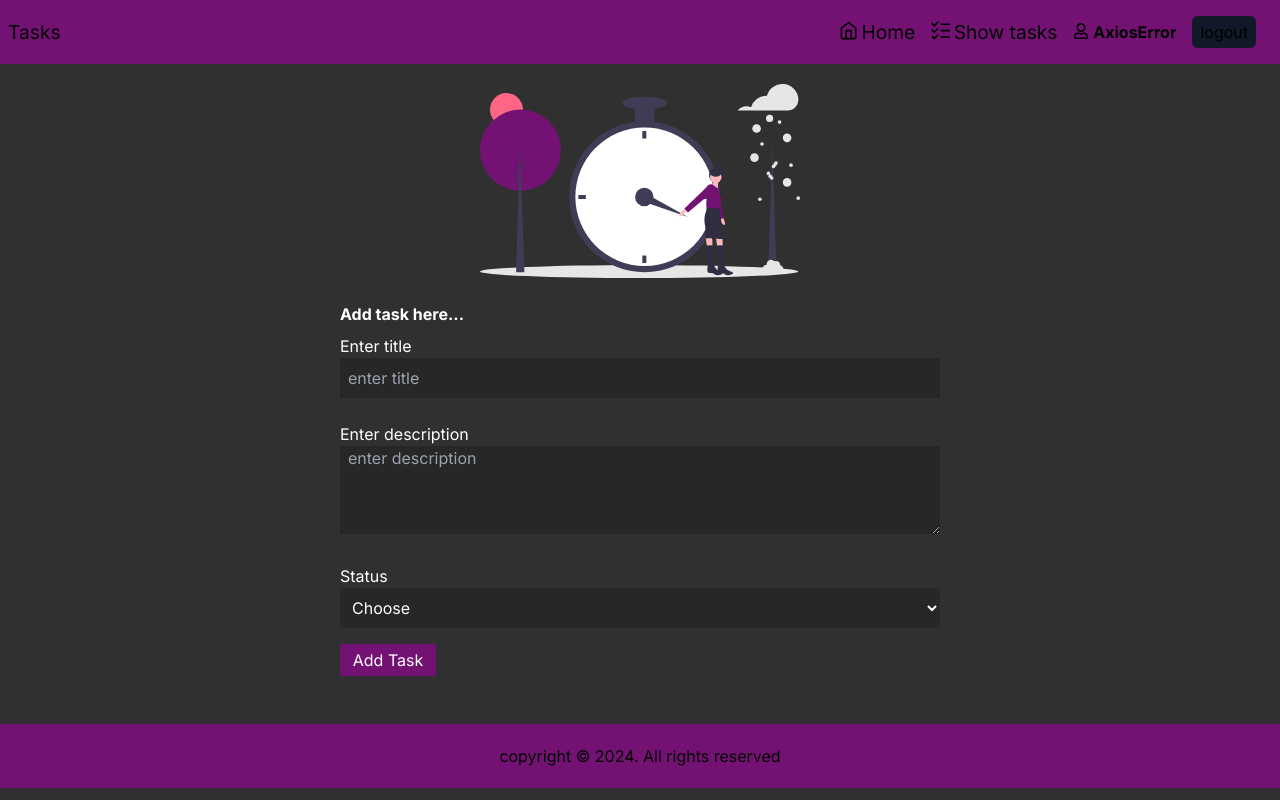
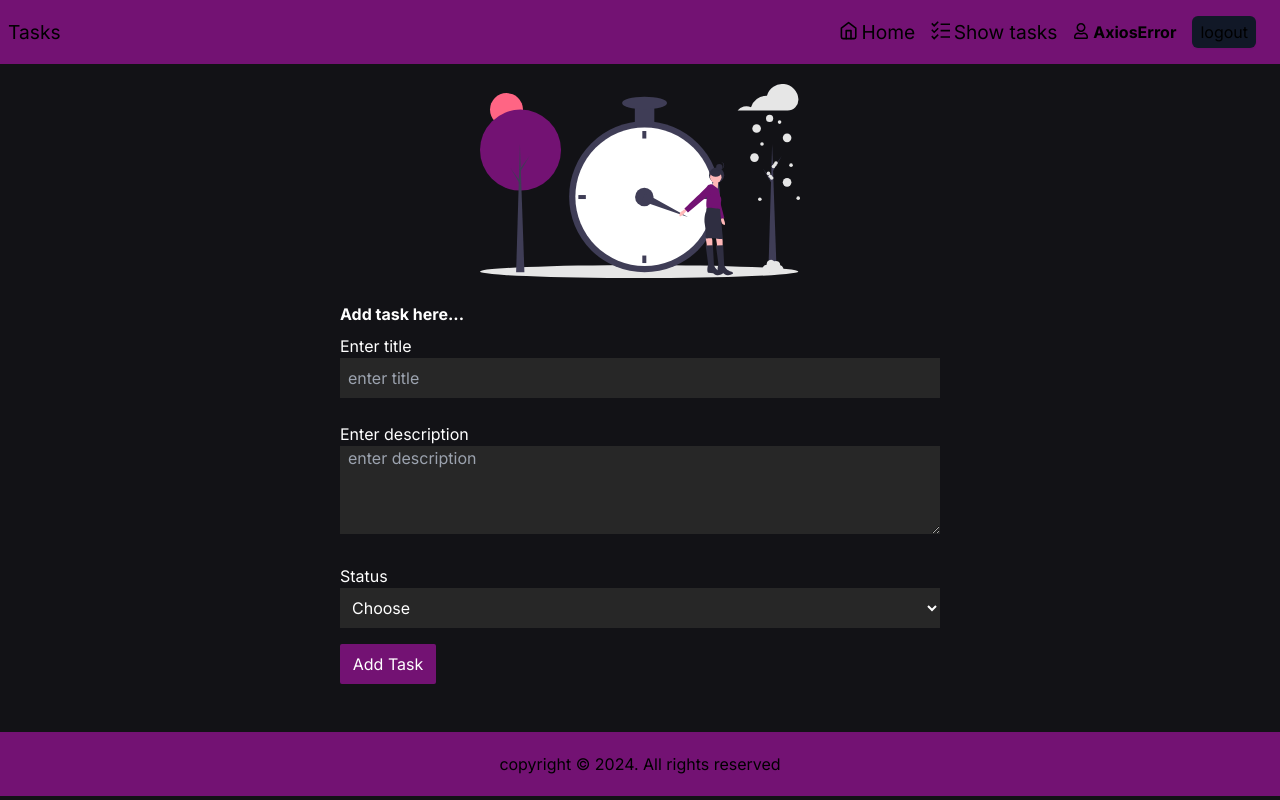
Before and after one commit to Piyush07p/task-manager, a Next.js app: page /task in a window 1280 px wide. Built offline with nearby package versions, Linux system fonts and the light colour scheme; no server answers.

Commit message:
ui modified

```diff
--- a/src/app/components/navbar.js
+++ b/src/app/components/navbar.js
@@ -41,13 +41,13 @@ const Navbar = () => {
             </div>
             <div>
                 <ul className='flex items-center  m-2'>
-                        <li className='mx-3 sm:mx-2   text-[1rem] sm:text-[1.2rem]  '>
-                            <Link href="/"><FiHome style={{display:"inline-block",marginBottom:"0.3rem",marginRight:"0.2rem"}} /><span className='hidden sm:inline'>Home</span></Link>
+                        <li className='mx-3 sm:mx-2 navli   text-[1rem] sm:text-[1.2rem]  '>
+                            <Link href="/"><FiHome style={{display:"inline-block",marginBottom:"0.3rem",marginRight:"0.2rem"}} /><span className='hidden  sm:inline'>Home</span></Link>
                         </li>
                         {/* <li className='mx-1 sm:mx-2  text-[0.6rem] sm:text-[1rem]  '>
                         <Link href="/task">Add Task</Link>
                         </li> */}
-                        <li className='mx-3  sm:mx-2 text-[1rem] sm:text-[1.2rem]  '>
+                        <li className='mx-3  sm:mx-2 navli text-[1rem] sm:text-[1.2rem]  '>
                             <Link href="/tasklist"><GrTask style={{display:"inline-block",marginBottom:"0.3rem",marginRight:"0.2rem"}} /><span className='hidden sm:inline'>Show tasks</span></Link>
                         </li>
                         {
--- a/src/app/globals.css
+++ b/src/app/globals.css
@@ -19,7 +19,10 @@
 
 body {
   color: rgb(var(--foreground-rgb));
-  background-color: #303030;
+  background-color: #121216;
+}
+.navli:active,.navli:focus{
+  color: rgb(143, 248, 143);
 }
 
 @layer utilities {
--- a/src/app/task/page.js
+++ b/src/app/task/page.js
@@ -92,7 +92,7 @@ const page = () => {
                       </div>
                       <div>
 
-                         <button type='submit' className='bg-[#731273] w-[6rem] py-1 px-2 my-4 rounded-sm text-white' onClick={handleAddTask}>
+                         <button type='submit' className='bg-[#731273] w-[6rem] py-2 px-2 my-4 rounded-sm text-white' onClick={handleAddTask}>
                          {
                            (taskLoader)? <ClipLoader color="#fff" size={22} />:"Add Task"
                          }
```
